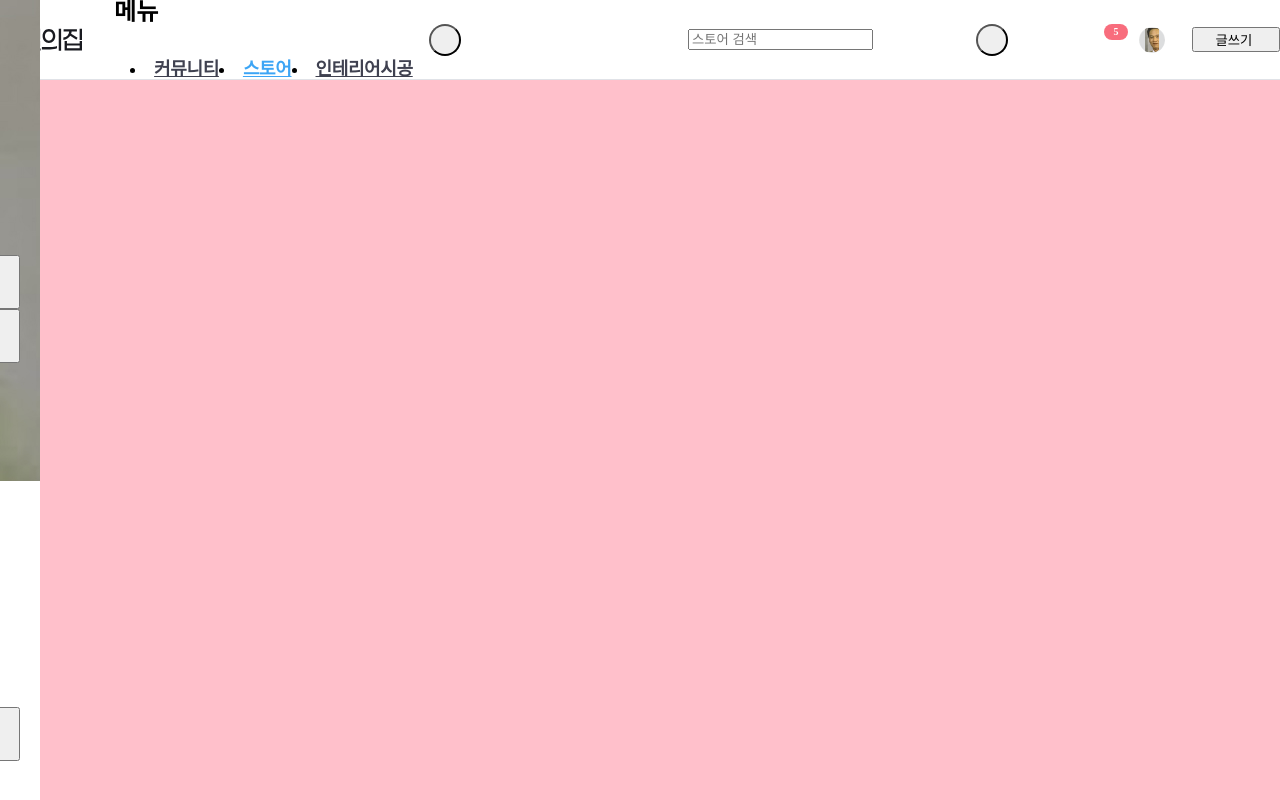
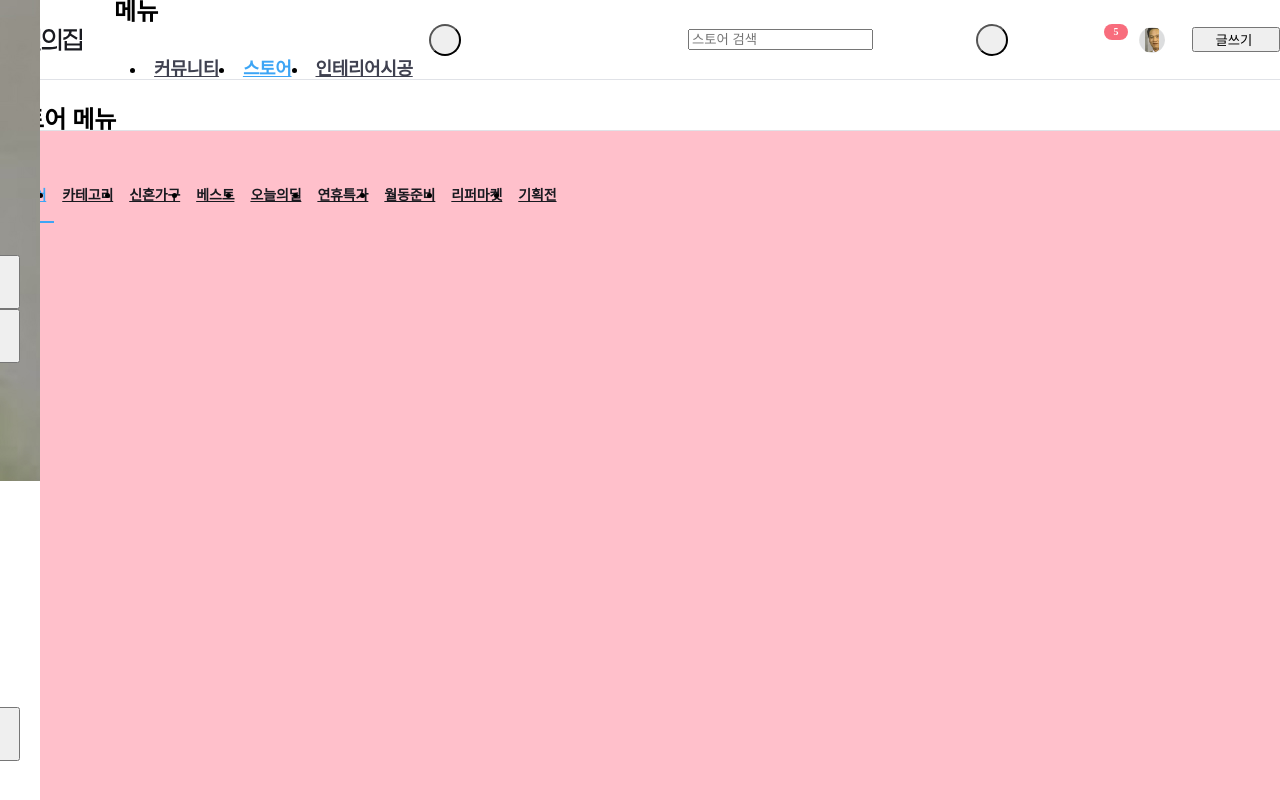
Before and after one commit to speeduijin/tomorrow-house-react, a React (Create React App) app: page / in a window 1280 px wide. Built offline with nearby package versions, Linux system fonts and the light colour scheme.

Commit message:
Create LocalNav & Implement GnvNavItem Activation

```diff
--- a/src/App.tsx
+++ b/src/App.tsx
@@ -1,15 +1,62 @@
 import { useState } from 'react'
 import GlobalHeader from './layouts/GlobalHeader'
 import Gnb from './layouts/Gnb'
-import GnbLeft from './components/GnbLeft'
-import GnbIconButton from './components/GnbIconButton'
-import GnbRight from './components/GnbRight'
-
+import Lnb from './layouts/Lnb'
 import Sidebar from './layouts/Sidebar'
 import SearchModal from './layouts/SearchModal'
 import Overlay from './layouts/Overlay'
 
+import GnbLeft from './components/GnbLeft'
+import GnbNav from './components/GnbNav'
+import GnbIconButton from './components/GnbIconButton'
+import GnbRight from './components/GnbRight'
+
 function App() {
+  const navInfo = [
+    {
+      globalNavItem: '커뮤니티',
+      globalNavIClassName: 'ic-community',
+      drawerMenuClassName: 'is-community',
+      localNavItems: [
+        '홈',
+        '사진',
+        '집들이',
+        '노하우',
+        '전문가집들이',
+        '셀프가이드',
+        '질문과 답변',
+        '이벤트',
+      ],
+    },
+    {
+      globalNavItem: '스토어',
+      globalNavIClassName: 'ic-store',
+      drawerMenuClassName: 'is-store',
+      localNavItems: [
+        '스토어',
+        '카테고리',
+        '신혼가구',
+        '베스트',
+        '오늘의딜',
+        '연휴특가',
+        '월동준비',
+        '리퍼마켓',
+        '기획전',
+      ],
+    },
+    {
+      globalNavIClassName: 'ic-expert',
+      globalNavItem: '인테리어시공',
+      drawerMenuClassName: 'is-expert',
+      localNavItems: ['시공홈', '시공스토어'],
+    },
+  ]
+
+  const isActiveGnbNavInit: boolean[] = Array(navInfo.length).fill(false)
+  /* NOTE: '스토어' is-active 설정 */
+  isActiveGnbNavInit[1] = true
+  const [isActiveGnbNav, setIsActiveGnbNav] = useState(isActiveGnbNavInit)
+
   const [isActiveSidebar, setIsActiveSidebar] = useState(false)
 
   const [isActiveSearchModal, setIsActiveSearchModal] = useState(false)
@@ -36,6 +83,11 @@ function App() {
       <GlobalHeader>
         <Gnb>
           <GnbLeft>
+            <GnbNav
+              navInfo={navInfo}
+              isActiveGnbNav={isActiveGnbNav}
+              setIsActiveGnbNav={setIsActiveGnbNav}
+            />
             <GnbIconButton
               className="is-menu sm-only"
               ariaLabel="메뉴 열기 버튼"
@@ -51,7 +103,7 @@ function App() {
           />
         </Gnb>
 
-        {/* <Lnb /> */}
+        <Lnb navInfo={navInfo} isActiveGnbNav={isActiveGnbNav} />
       </GlobalHeader>
       <Sidebar isActiveSidebar={isActiveSidebar} />
       <SearchModal
--- a/src/components/GnbLeft.tsx
+++ b/src/components/GnbLeft.tsx
@@ -1,15 +1,14 @@
 import Logo from './Logo'
-import GnbNav from './GnbNav'
 
 interface GnbLeftProps {
-  children: JSX.Element
+  children: JSX.Element[]
 }
 
 function GnbLeft({ children }: GnbLeftProps) {
   return (
     <div className="GnbLeft">
       <Logo />
-      <GnbNav />
+
       {children}
     </div>
   )
--- a/src/components/GnbNav.tsx
+++ b/src/components/GnbNav.tsx
@@ -1,16 +1,33 @@
 import './GnbNav.scss'
 
-function GnbNav() {
-  const items = ['커뮤니티', '스토어', '인테리어시공']
+interface GnbNavProps {
+  navInfo: {
+    globalNavItem: string
+  }[]
+  isActiveGnbNav: boolean[]
+  setIsActiveGnbNav: React.Dispatch<React.SetStateAction<boolean[]>>
+}
 
-  const gnbNavItem = items.map((item, idx) => {
+function GnbNav({ navInfo, isActiveGnbNav, setIsActiveGnbNav }: GnbNavProps) {
+  const gnbNavItems = navInfo.map((item, idx) => {
+    const isActive = isActiveGnbNav[idx] ? 'is-active' : ''
+
+    const moveGlobalNavItem = (e: React.MouseEvent<HTMLLIElement>) => {
+      // 이동할 수 있는 페이지 없기 때문에
+      e.preventDefault()
+
+      const copy = [...isActiveGnbNav]
+      copy[idx] !== true && copy.fill(false)
+      copy[idx] = !copy[idx]
+      setIsActiveGnbNav(copy)
+    }
     return (
-      /* NOTE: '스토어' is-active 설정 */
       <li
-        className={`GnbNav-item${item === '스토어' ? ' is-active' : ''}`}
+        className={`GnbNav-item ${isActive}`}
         key={idx}
+        onClick={moveGlobalNavItem}
       >
-        <a href="/">{item}</a>
+        <a href="/">{item.globalNavItem}</a>
       </li>
     )
   })
@@ -18,7 +35,7 @@ function GnbNav() {
   return (
     <nav className="GnbNav sm-hidden">
       <h2 className="visually-hidden">메뉴</h2>
-      <ul className="GnbNav-list">{gnbNavItem}</ul>
+      <ul className="GnbNav-list">{gnbNavItems}</ul>
     </nav>
   )
 }
--- /dev/null
+++ b/src/components/LocalNav.tsx
@@ -0,0 +1,29 @@
+interface LocalNavProps {
+  classNameTitle: string
+  localNavItems: string[]
+}
+
+function LocalNav({ classNameTitle, localNavItems }: LocalNavProps) {
+  return (
+    <ul className={`${classNameTitle}-list`}>
+      {localNavItems.map((item, idx) => {
+        /* NOTE: '스토어' is-active 설정 */
+        const isActive = item === '스토어' ? 'is-active' : ''
+        /* NOTE: '기획전' New Icon 적용 */
+        const isNew = item === '기획전' && (
+          <i className="ic-new" lang="en" aria-label="New"></i>
+        )
+        return (
+          <li className={`${classNameTitle}-item ${isActive}`} key={idx}>
+            <a href="/">
+              {item}
+              {isNew}
+            </a>
+          </li>
+        )
+      })}
+    </ul>
+  )
+}
+
+export default LocalNav
--- a/src/layouts/GlobalHeader.tsx
+++ b/src/layouts/GlobalHeader.tsx
@@ -1,7 +1,7 @@
 import './GlobalHeader.scss'
 
 interface GlobalHeaderProps {
-  children: JSX.Element
+  children: JSX.Element[]
 }
 
 function GlobalHeader({ children }: GlobalHeaderProps) {
--- a/src/layouts/Lnb.tsx
+++ b/src/layouts/Lnb.tsx
@@ -1,6 +1,26 @@
+import LocalNav from '../components/LocalNav'
 import './Lnb.scss'
 
-function Lnb() {
+interface LnbProps {
+  navInfo: {
+    localNavItems: string[]
+  }[]
+  isActiveGnbNav: boolean[]
+}
+
+function Lnb({ navInfo, isActiveGnbNav }: LnbProps) {
+  const gnbNavActive = navInfo.map((item, idx) => {
+    return (
+      isActiveGnbNav[idx] && (
+        <LocalNav
+          classNameTitle={'Lnb'}
+          localNavItems={item.localNavItems}
+          key={idx}
+        />
+      )
+    )
+  })
+
   return (
     <nav className="Lnb">
       <div className="container">
@@ -8,38 +28,7 @@ function Lnb() {
           <div className="col-sm-4">
             <h1 className="visually-hidden">스토어 메뉴</h1>
 
-            <ul className="Lnb-list">
-              <li className="Lnb-item is-active">
-                <a href="/">스토어</a>
-              </li>
-              <li className="Lnb-item">
-                <a href="/">카테고리</a>
-              </li>
-              <li className="Lnb-item">
-                <a href="/">신혼가구</a>
-              </li>
-              <li className="Lnb-item">
-                <a href="/">베스트</a>
-              </li>
-              <li className="Lnb-item">
-                <a href="/">오늘의딜</a>
-              </li>
-              <li className="Lnb-item">
-                <a href="/">연휴특가</a>
-              </li>
-              <li className="Lnb-item">
-                <a href="/">월동준비</a>
-              </li>
-              <li className="Lnb-item">
-                <a href="/">리퍼마켓</a>
-              </li>
-              <li className="Lnb-item">
-                <a href="/">
-                  기획전
-                  <i className="ic-new" lang="en" aria-label="New"></i>
-                </a>
-              </li>
-            </ul>
+            {gnbNavActive}
           </div>
         </div>
       </div>
```
